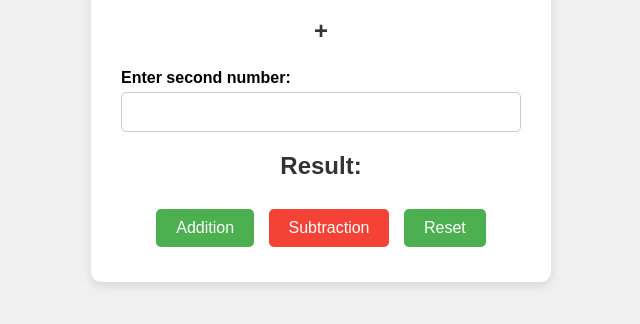
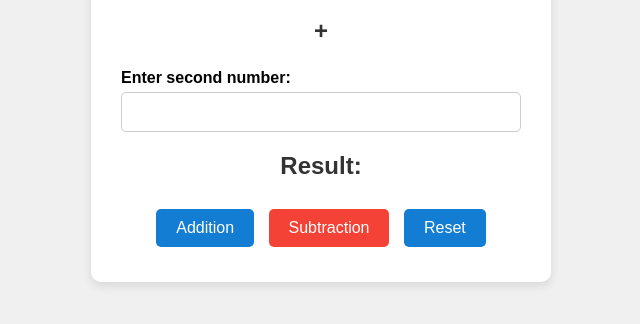
Before and after one commit to A01643189/TEST-CALCULATOR, a plain HTML site: page src/index.html in a window 1280 px wide. Shown: the part 366-690 px from the top of the page, without its empty margins (319-959 px from the left). Drawn offline with Linux system fonts and the light colour scheme.

Commit message:
change blue color button

```diff
--- a/src/index.css
+++ b/src/index.css
@@ -61,13 +61,13 @@ body {
     font-size: 16px;
     border: none;
     border-radius: 5px;
-    background-color: #4caf50;
+    background-color: #137cd3;
     color: white;
     cursor: pointer;
   }
 
   button:hover {
-    background-color: #45a049;
+    background-color: #27d4eb;
   }
 
   button:nth-child(2) {
```
